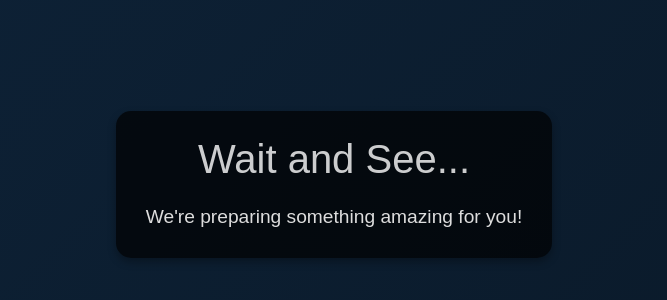
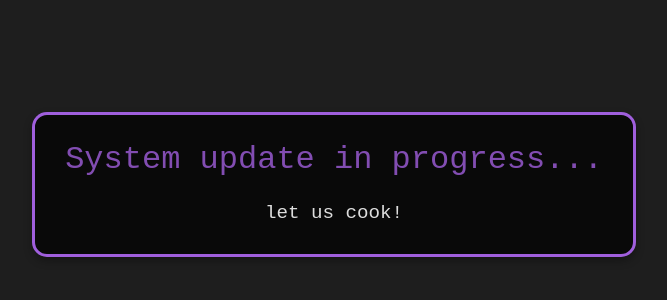
Before and after one commit to ajwildr/takshak, a plain HTML site: page wait-and-see.html in a window 1280 px wide. Shown: the part 216-516 px from the top of the page, without its empty margins (306-973 px from the left). Drawn offline with Linux system fonts and the light colour scheme.

Commit message:
Update wait-and-see.html

```diff
--- a/wait-and-see.html
+++ b/wait-and-see.html
@@ -18,11 +18,11 @@
       align-items: center;
       justify-content: center;
       height: 100vh;
-      background: linear-gradient(135deg, #1c4671, #000000);
+      background: linear-gradient(135deg, #1e1e1e, #1e1e1e);
       background-size: 600% 600%;
       animation: gradientAnimation 8s ease infinite;
-      font-family: 'Arial', sans-serif;
-      color: #fff;
+      font-family:'Courier New', Courier, monospace;
+      color: #b96dffdc;
     }
 
     @keyframes gradientAnimation {
@@ -43,11 +43,13 @@
       background: rgba(0, 0, 0, 0.7);
       padding: 30px;
       border-radius: 15px;
+      border-color: #b96dffdc;
+      border:solid;
       box-shadow: 0 4px 8px rgba(0, 0, 0, 0.3);
     }
 
     .message {
-      font-size: 2.5em;
+      font-size: 2em;
       margin-bottom: 20px;
       opacity: 0;
       animation: fadeIn 2s forwards infinite;
@@ -97,8 +99,8 @@
 </head>
 <body>
   <div class="container">
-    <div class="message">Wait and See...</div>
-    <div class="sub-message">We're preparing something amazing for you!</div>
+    <div class="message">System update in progress...</div>
+    <div class="sub-message">let us cook!</div>
   </div>
 </body>
 </html>
```
